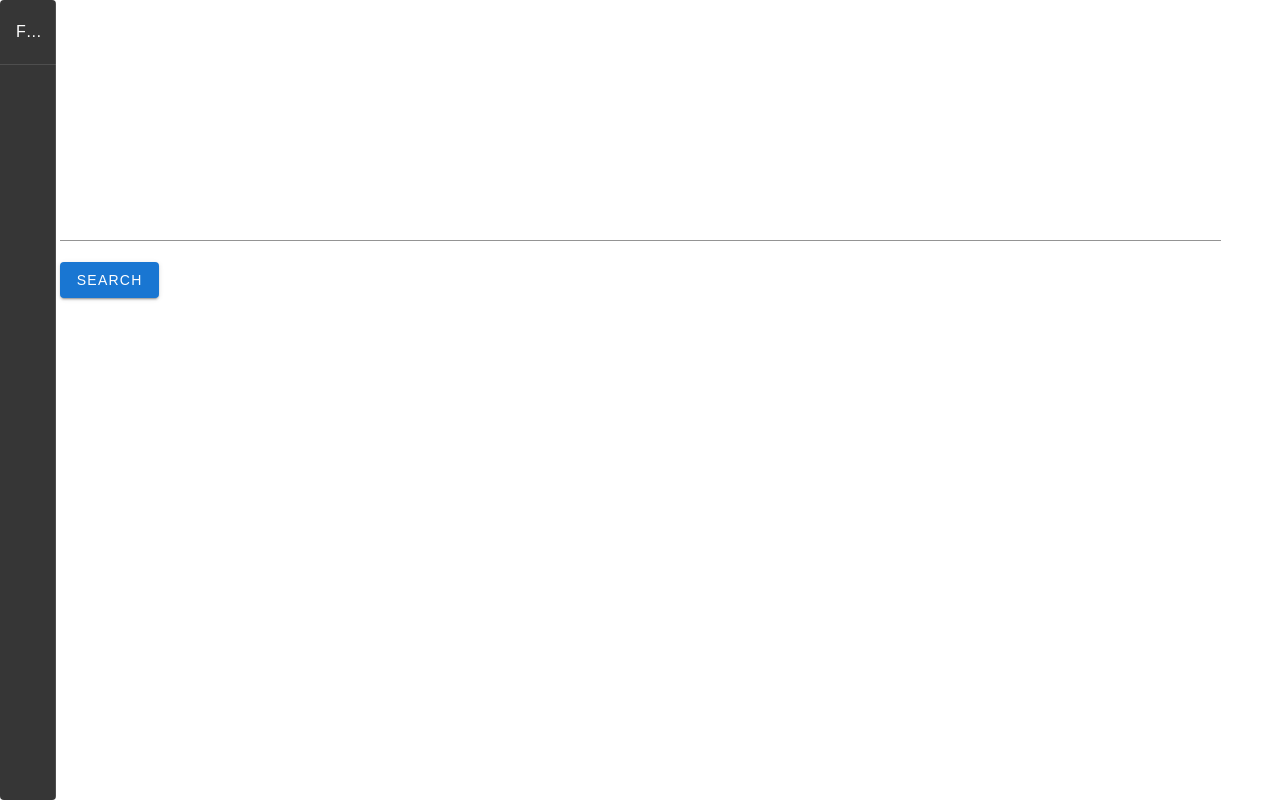
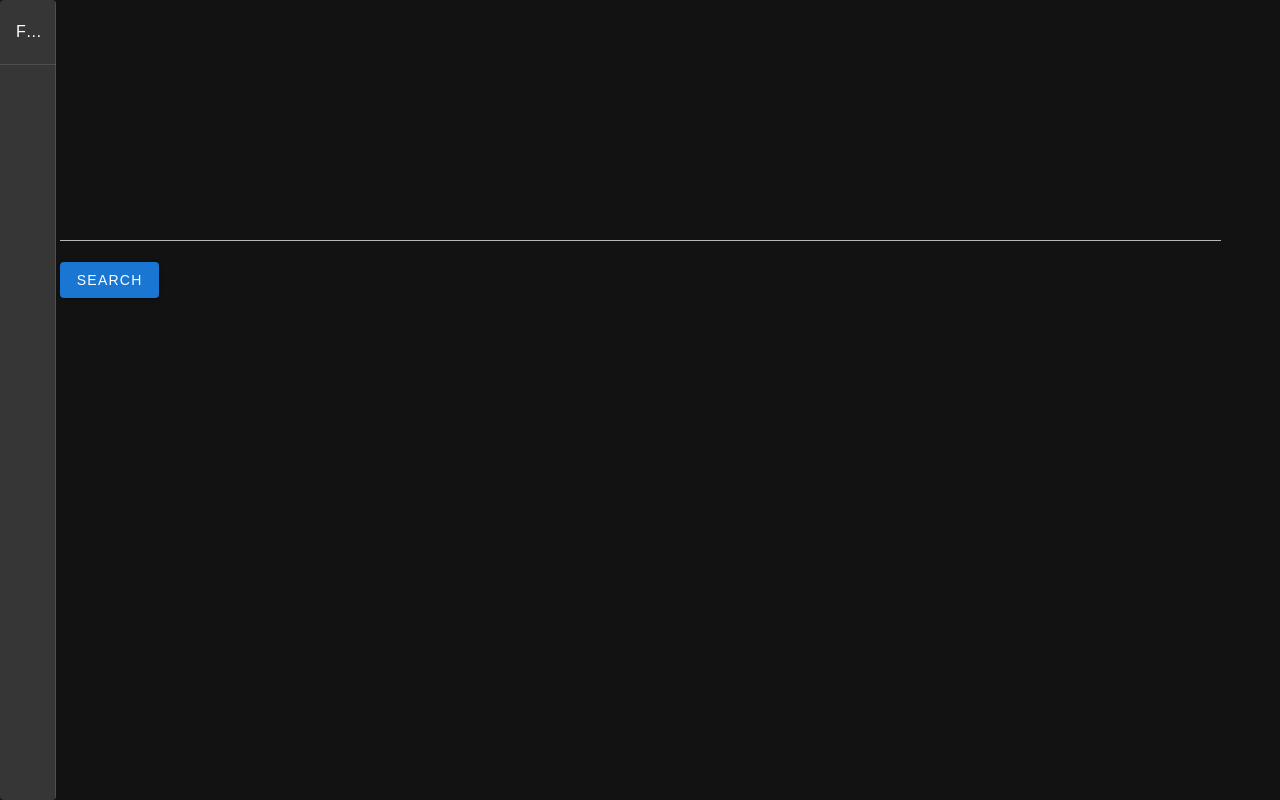
Before and after one commit to semenInRussia/FreeSpotify, a Vue app in the folder frontend/: page / in a window 1280 px wide. Built offline with nearby package versions, Linux system fonts and the light colour scheme; the HTML template or start-up script is replaced by a standard one.

Commit message:
add view track name in WatchTop.vue, set default theme on dark

```diff
--- a/frontend/src/components/pages/WatchTop.vue
+++ b/frontend/src/components/pages/WatchTop.vue
@@ -5,11 +5,13 @@
       <v-btn color="primary" @click="fetchTop(artist_name)">Search</v-btn>
     </form>
 
+    <br>
 
     <v-list v-for="track in tracks">
-      <v-list-item-title>
-        <a :href="track.artist_link">{{ track.top_number }} {{ track.artist_name}}</a>
-      </v-list-item-title>
+      <v-list-item-title>{{ track.top_number }} | {{track.name }}</v-list-item-title>
+      <v-list-item-subtitle>
+        <a :href="track.artist_link">{{ track.artist_name}}</a>
+      </v-list-item-subtitle>
 
       <v-list-item-content>
         <a :href="track.album_link">{{ track.album_name }}</a> {{ track.release_date }}
--- a/frontend/src/plugins/vuetify.js
+++ b/frontend/src/plugins/vuetify.js
@@ -4,6 +4,10 @@ import 'vuetify/dist/vuetify.min.css'
 
 Vue.use(Vuetify)
 
-const opts = {}
+const opts = {
+    theme: {
+        dark: true
+    }
+}
 
 export default new Vuetify(opts)
```
